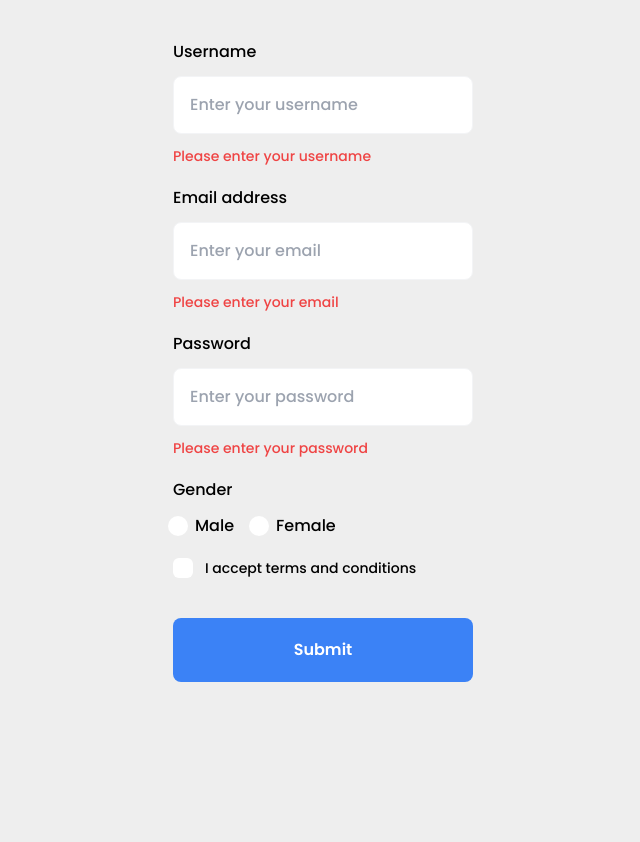
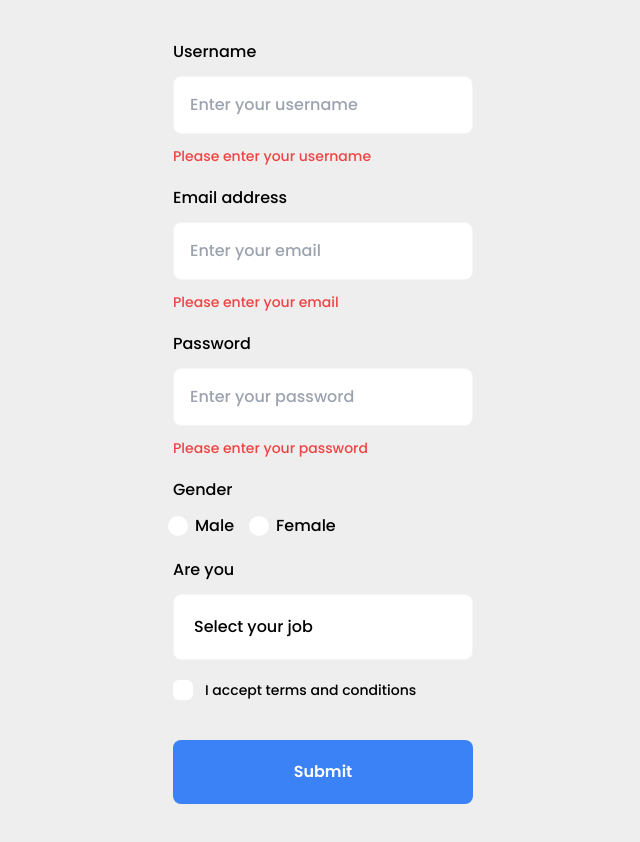
Before and after one commit to NDuyToan/react-register-form, a React (Vite) app: page / in a window 1280 px wide. Shown: the top 842 px of the page, without its empty margins (317-957 px from the left). Before the commit the page ends 800 px from the top, so only its background shows below. Built offline with nearby package versions, Linux system fonts and the light colour scheme.

Commit message:
151 thuc hanh register form voi rhf- custom dropdown p1

```diff
--- /dev/null
+++ b/src/components/dropdown/DropdownHook.jsx
@@ -0,0 +1,27 @@
+import React from "react";
+import useClickOutSide from "../../hooks/useClickOutSide";
+
+const DropdownHook = () => {
+  const { show, setShow, nodeRef } = useClickOutSide();
+  return (
+    <div className="relative" ref={nodeRef}>
+      <div
+        className="p-5 rounded-lg border border-gray-100 bg-white flex justify-between items-center cursor-pointer"
+        onClick={() => setShow(!show)}
+      >
+        <span>Select your job</span>
+        <div
+          className={`absolute top-full left-0 w-full rounded-lg bg-white ${
+            show ? "" : "opacity-0 invisible"
+          }`}
+        >
+          <div className="p-5">Teacher</div>
+          <div className="p-5">Developer</div>
+          <div className="p-5">Doctor</div>
+        </div>
+      </div>
+    </div>
+  );
+};
+
+export default DropdownHook;
--- a/src/components/form/RegisterHook.jsx
+++ b/src/components/form/RegisterHook.jsx
@@ -2,6 +2,7 @@
 import InputHook from "../input/inputHook";
 import RadioHook from "../radio/RadioHook";
 import CheckboxHook from "../checkbox/CheckboxHook";
+import DropdownHook from "../dropdown/DropdownHook";
 
 const RegisterHook = () => {
   const {
@@ -78,6 +79,10 @@
           </div>
         </div>
       </div>
+      <div className="flex flex-col gap-3 mb-5">
+        <label className="cursor-pointer">Are you</label>
+        <DropdownHook></DropdownHook>
+      </div>
 
       <div className=" mb-5">
         <CheckboxHook
--- /dev/null
+++ b/src/hooks/useClickOutSide.jsx
@@ -0,0 +1,26 @@
+import { useEffect, useRef, useState } from "react";
+
+export default function useClickOutSide(dom = "button") {
+  const [show, setShow] = useState(false);
+  const nodeRef = useRef(null);
+  useEffect(() => {
+    function handleClickOutSide(e) {
+      if (
+        nodeRef.current &&
+        !nodeRef.current.contains(e.target) &&
+        !e.target.matches(dom)
+      ) {
+        setShow(false);
+      }
+    }
+    document.addEventListener("click", handleClickOutSide);
+    return () => {
+      document.removeEventListener("click", handleClickOutSide);
+    };
+  }, []);
+  return {
+    show,
+    setShow,
+    nodeRef,
+  };
+}
```
